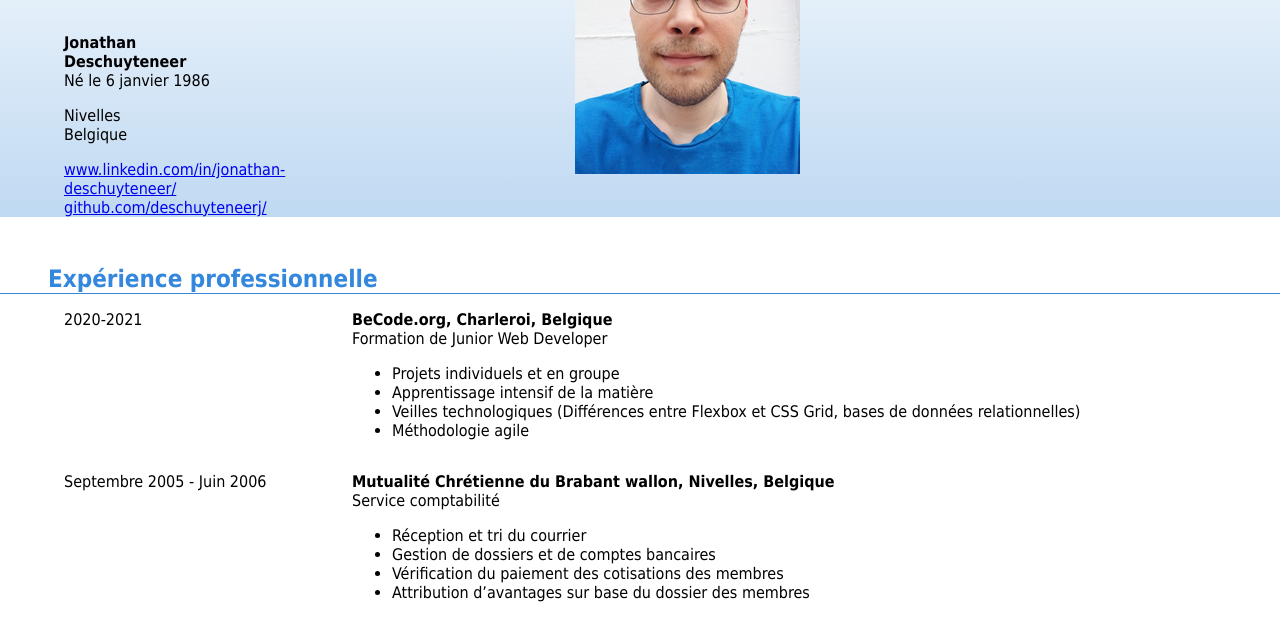
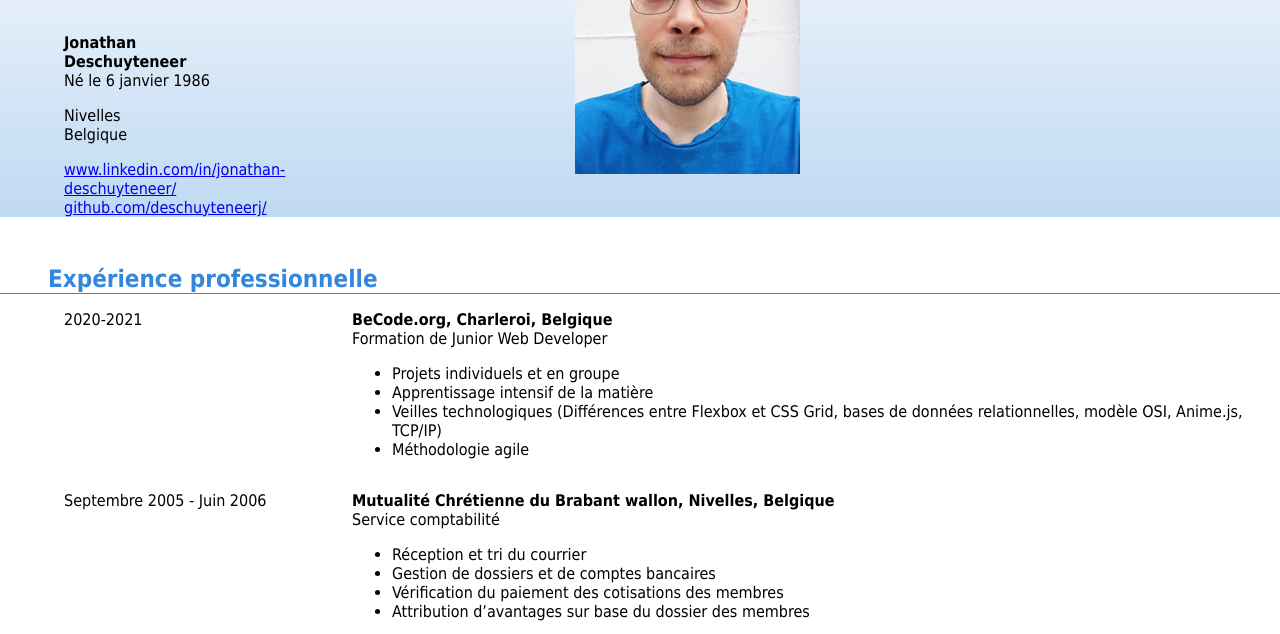
Before and after one commit to deschuyteneerj/Mon-CV, a plain HTML site: page index.html in a window 1280 px wide. Shown: the part 158-792 px from the top of the page. Drawn offline with Linux system fonts and the light colour scheme.

Commit message:
watch update

```diff
--- a/index.html
+++ b/index.html
@@ -36,7 +36,8 @@
                 <ul>
                     <li>Projets individuels et en groupe</li>
                     <li>Apprentissage intensif de la matière</li>
-                    <li>Veilles technologiques (Différences entre Flexbox et CSS Grid, bases de données relationnelles)
+                    <li>Veilles technologiques (Différences entre Flexbox et CSS Grid, bases de données relationnelles,
+                        modèle OSI, Anime.js, TCP/IP)
                     </li>
                     <li>Méthodologie agile</li>
                 </ul>
```
